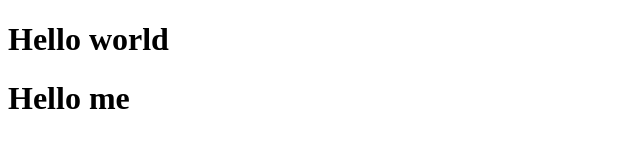
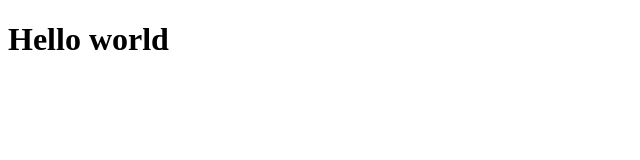
Before and after one commit to mikkeljeppesen/pwa, a plain HTML site: page index.html in a window 1280 px wide. Shown: the whole page, without its empty margins (0-640 px from the left). Drawn offline with Linux system fonts and the light colour scheme.

Commit message:
start-url

```diff
--- a/index.html
+++ b/index.html
@@ -36,7 +36,6 @@
 
 <body>
     <h1>Hello world</h1>
-    <h1>Hello me</h1>
 </body>
 
 </html>
```
Also changed, not shown: pwa-assets/manifest.json.
